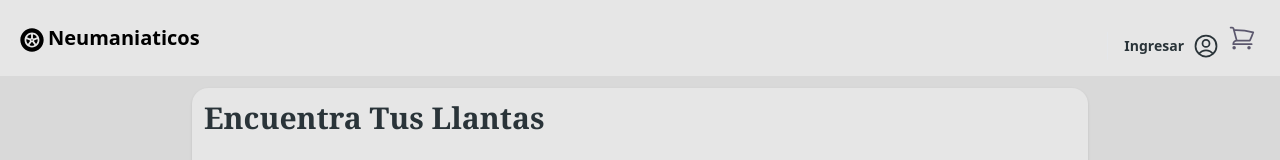
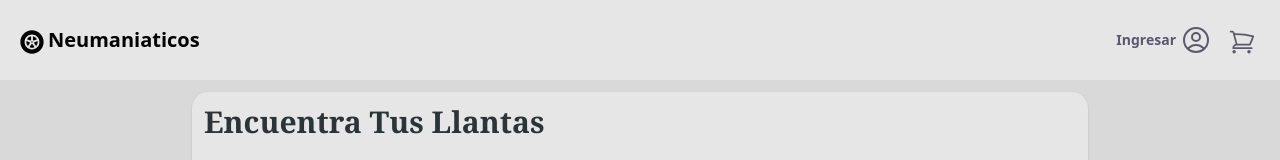
Before and after one commit to cesar4091/online_shop_frontend, a React (Vite) app: page / in a window 1280 px wide. Shown: the top 160 px of the page. Built offline with nearby package versions, Linux system fonts and the light colour scheme; no server answers.

Commit message:
Created UserLoginButton component and improved login logic

```diff
--- /dev/null
+++ b/src/components/UserLoginButon.jsx
@@ -0,0 +1,47 @@
+import React, { use } from 'react';
+import { UserCircleIcon, ArrowRightStartOnRectangleIcon } from '@heroicons/react/24/outline';
+import { Link, useLocation } from 'react-router-dom';
+import { useAuth } from '../hooks/useAuth';
+
+function UserLoginButton() {
+    const { user, isAuthenticated, logout } = useAuth();
+    const location = useLocation();
+    return (
+        <div>
+            {/* LÓGICA DE USUARIO */}
+            {isAuthenticated ? (
+                // --- ESTADO: LOGUEADO ---
+                <div className="flex-1 flex items-center gap-1">
+                    {/* Nombre del Usuario */}
+                    <div className="text-right hidden sm:block">
+                        <p className="text-[10px] uppercase tracking-wider text-brand-gray font-bold">Hola,</p>
+                        <p className="text-sm font-bold text-brand-militar truncate max-w-35.5">
+                            {user?.name || "Usuario"}
+                        </p>
+                    </div>
+
+                    {/* Botón Logout (Icono de Salida) */}
+                    <button
+                        onClick={logout}
+                        title="Cerrar Sesión"
+                        className="p-2 rounded-full hover:bg-brand-light text-brand-gray hover:text-red-600 transition-all"
+                    >
+                        <ArrowRightStartOnRectangleIcon className="w-7 h-7" />
+                    </button>
+                </div>
+            ) : (
+                // --- ESTADO: NO LOGUEADO (Invitado) ---
+                <Link to="/login" state={{from:location}}title="Iniciar Sesión" className="">
+                    <div className="flex-1 flex items-center gap-1 p-2 text-brand-militar hover:text-brand-dark transition-colors">
+                        <span className=" text-sm font-bold  hidden sm:flex">
+                            Ingresar
+                        </span>
+                        <UserCircleIcon className="flex w-8 h-8" />
+                    </div>
+                </Link>
+            )}
+        </div>
+    );
+}
+
+export default UserLoginButton;
--- a/src/context/AuthContext.jsx
+++ b/src/context/AuthContext.jsx
@@ -37,7 +37,7 @@ export function AuthProvider({ children }) {
   const logout = async () => {
     await logoutUser(); // Avisamos al backend para que destruya la cookie
     setUser(null); // Limpiamos el estado local
-    window.location.href = '/'; // Opcional: Recarga dura para limpiar caché
+    window.location.reload(); // Opcional: Recarga dura para limpiar caché
   };
 
   const value = {
--- a/src/layouts/NavigationBar.jsx
+++ b/src/layouts/NavigationBar.jsx
@@ -1,13 +1,10 @@
 import React from 'react'
-import { ShoppingCartIcon, UserCircleIcon, ArrowRightStartOnRectangleIcon } from '@heroicons/react/24/outline';
 import CartButton from '../components/CartButton';
-import { Link } from 'react-router-dom';
+import UserLoginButton from '../components/userLoginButon';
 import HomeButton from '../components/neumaniaticosButton';
 import { useAuth } from '../hooks/useAuth';
 
 function NavigationBar() {
-    const { user, isAuthenticated, logout } = useAuth();
-
     return (
         <div>
             <nav className="bg-brand-light p-4">
@@ -15,41 +12,7 @@ function NavigationBar() {
                     <HomeButton />
 
                     <div className='flex items-end'>
-
-                        {/* LÓGICA DE USUARIO */}
-                        {isAuthenticated ? (
-                            // --- ESTADO: LOGUEADO ---
-                            <div className="">
-                                {/* Nombre del Usuario */}
-                                <div className="text-right hidden sm:block">
-                                    <p className="text-[10px] uppercase tracking-wider text-brand-gray font-bold">Hola,</p>
-                                    <p className="text-sm font-bold text-brand-militar truncate max-w-35.5">
-                                        {user?.name || "Usuario"}
-                                    </p>
-                                </div>
-
-                                {/* Botón Logout (Icono de Salida) */}
-                                <button
-                                    onClick={logout}
-                                    title="Cerrar Sesión"
-                                    className="p-2 rounded-full hover:bg-brand-light text-brand-gray hover:text-red-600 transition-all"
-                                >
-                                    <ArrowRightStartOnRectangleIcon className="w-7 h-7" />
-                                </button>
-                            </div>
-                        ) : (
-                            // --- ESTADO: NO LOGUEADO (Invitado) ---
-                            <Link to="/login" title="Iniciar Sesión" className="pl-4 border-l border-gray-200">
-                                <div className="flex items-center gap-2 group cursor-pointer">
-                                    <span className="text-sm font-bold text-brand-dark group-hover:text-brand-militar hidden sm:block">
-                                        Ingresar
-                                    </span>
-                                    <UserCircleIcon className="w-7 h-7 text-brand-dark group-hover:text-brand-militar transition-colors" />
-                                </div>
-                            </Link>
-                        )}
-
-
+                        <UserLoginButton />
                         <CartButton />
                     </div>
                 </div>
--- a/src/layouts/ProductStickyFooter.jsx
+++ b/src/layouts/ProductStickyFooter.jsx
@@ -6,8 +6,9 @@ import SimpleButton from '../components/SimpleButton';
 import AdditemsControls from '../components/AddItemsControls.jsx';
 import { useCart } from '../context/CartContext'; // Importar hook
 import CartButton from '../components/CartButton.jsx';
+import UserLoginButton from '../components/userLoginButon.jsx';
 
-export default function ProductStickyFooter({ price }) {
+export default function ProductStickyFooter() {
   const navigate = useNavigate();
   const { totalItems } = useCart(); // Usar el hook para obtener totalItems
 
@@ -29,9 +30,7 @@ export default function ProductStickyFooter({ price }) {
           <CartButton />
 
           {/* User */}
-          <button className="p-2 text-brand-militar hover:text-brand-dark">
-            <UserCircleIcon className="w-7 h-7" />
-          </button>
+          <UserLoginButton />
 
           {/* Menu */}
           <button className="p-2 text-brand-militar hover:text-brand-dark">
--- a/src/pages/login.jsx
+++ b/src/pages/login.jsx
@@ -1,13 +1,13 @@
 import { useState } from 'react';
 import StandardButton from '../components/StandardButton';
-import { useNavigate, Link } from 'react-router-dom';
+import { useNavigate, Link, useLocation } from 'react-router-dom';
 import HomeButton from '../components/neumaniaticosButton';
-import { loginUser } from '../services/authService.js';
 import { useAuth } from '../hooks/useAuth.js';
 
 export default function LoginPage() {
     const { login } = useAuth();
     const navigate = useNavigate();
+    const location = useLocation();
     const [formData, setFormData] = useState({
         email: '',
         password: ''
@@ -16,6 +16,8 @@ export default function LoginPage() {
 
     const [isLoading, setIsLoading] = useState(false);
     const [error, setError] = useState(null);
+
+    const from = location.state?.from?.pathname || "/";
 
     const handleChange = (e) => {
         setFormData({
@@ -29,12 +31,11 @@ export default function LoginPage() {
 
     const handleSubmit = async (e) => {
         e.preventDefault();
-        console.log("Logging in with:", { formData });
         setIsLoading(true);
         setError(null);
         try {
             await login(formData); // Llama al Context -> Service -> API
-            navigate('/'); // Si no hay error, redirige
+            navigate(from, { replace: true }); // Si no hay error, redirige
         } catch (err) {
             setError(err.message || 'Error en inicio de sesión');
         } finally {
--- a/src/pages/productDetails.jsx
+++ b/src/pages/productDetails.jsx
@@ -39,7 +39,7 @@ function ProductDetails() {
     <div className="bg-brand-base">
       <NavigationBar />
       <div className='lg:hidden'>
-        <ProductStickyFooter price={product.price} />
+        <ProductStickyFooter />
       </div>
 
       <div className="p-10 mx-auto pt-6 flex flex-col place-content-center lg:flex-row gap-1 lg:gap-0 max-w-7xl ">
```
Also changed, not shown: UpdateNotes.txt.
